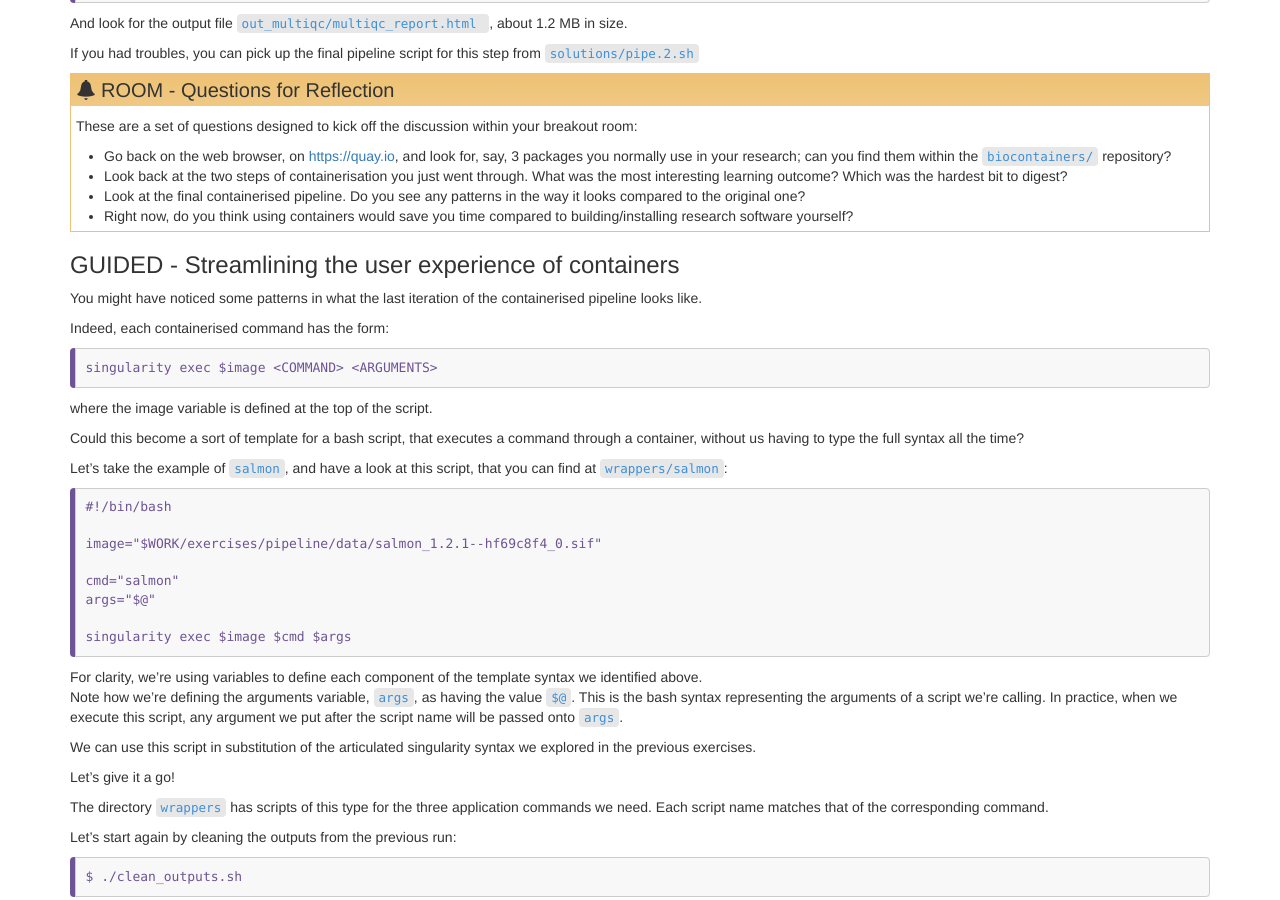
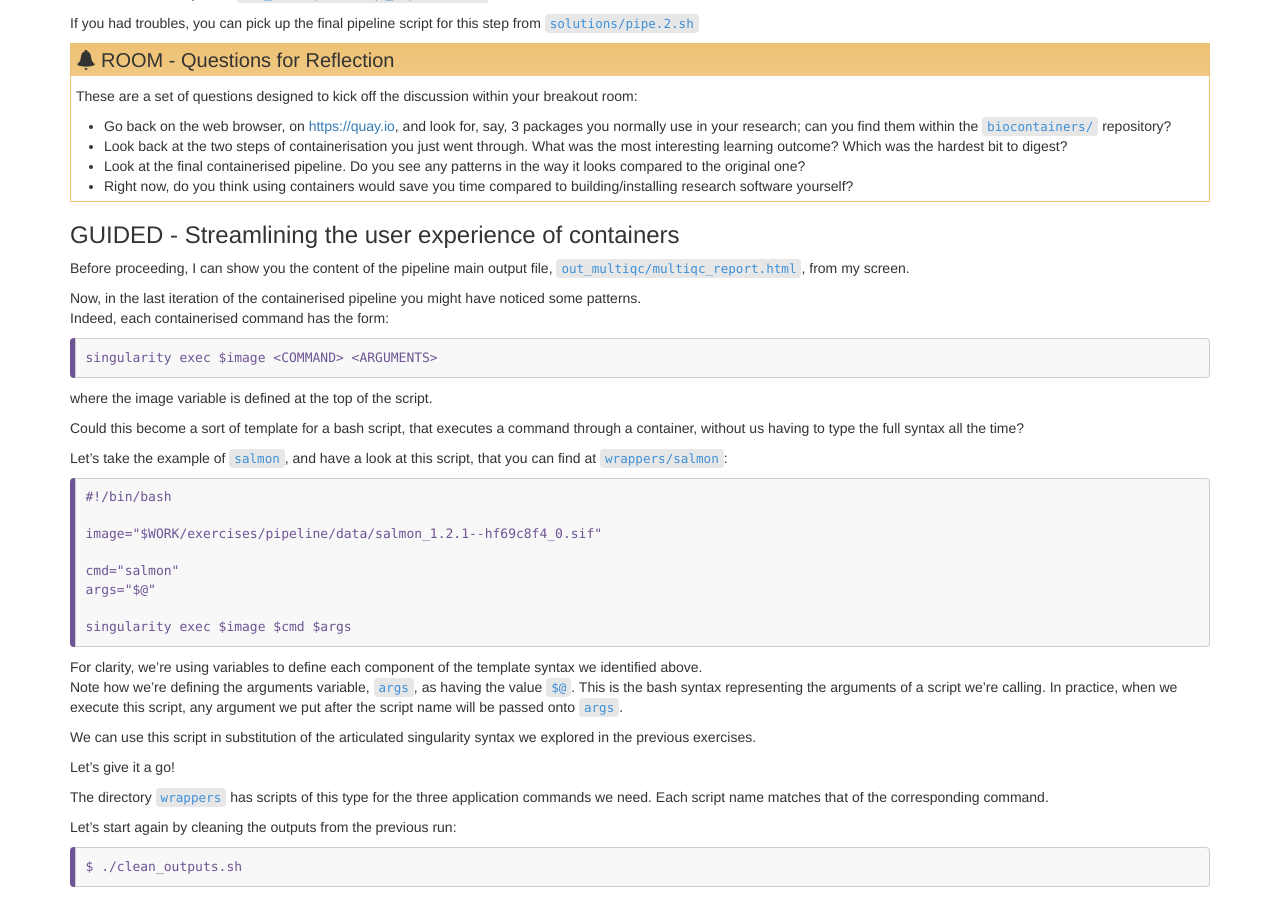
Before and after one commit to PawseySC/containers-bioinformatics-workshop, a Jekyll site: the page built from _episodes/3.pipeline.md, in a window 1280 px wide and 900 px high, scrolled down 5942 px. Built offline with Jekyll 4.4.1, drawn with Linux system fonts in a browser that asks for light colours; some of the changed text lies outside the part shown.

Commit message:
session 1 pipe: showing my screen in GUIDED

````diff
--- a/_episodes/3.pipeline.md
+++ b/_episodes/3.pipeline.md
@@ -478,8 +476,9 @@ If you had troubles, you can pick up the final pipeline script for this step fro
 
 ### GUIDED - Streamlining the user experience of containers
 
-You might have noticed some patterns in what the last iteration of the containerised pipeline looks like.
+Before proceeding, I can show you the content of the pipeline main output file, `out_multiqc/multiqc_report.html`, from my screen.
 
+Now, in the last iteration of the containerised pipeline you might have noticed some patterns.
 Indeed, each containerised command has the form:
 
 ```
````
Also changed, not shown: other parts of _episodes/3.pipeline.md (+0 -2 lines).
